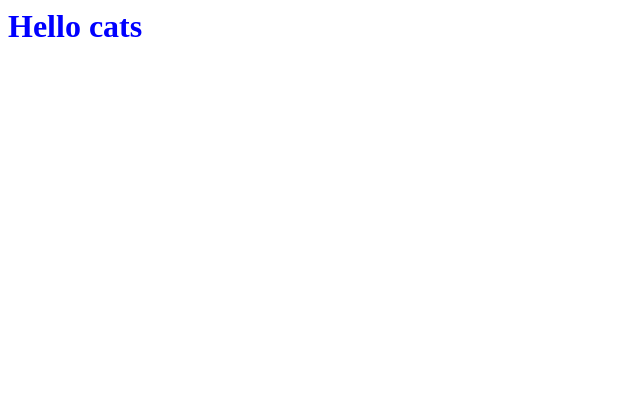
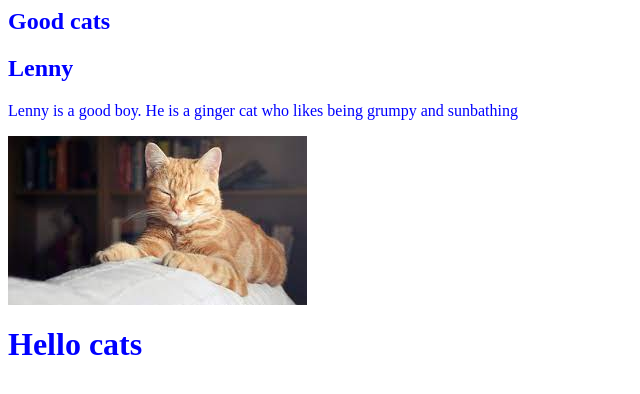
Before and after one commit to LudlowCode/webcats, a plain HTML site: page index.html in a window 1280 px wide. Shown: the whole page, without its empty margins (0-640 px from the left). Drawn offline with Linux system fonts and the light colour scheme.

Commit message:
added pic

```diff
--- a/index.html
+++ b/index.html
@@ -1,6 +1,15 @@
 <head><script src="script.js"></script>
 <link rel="stylesheet" href="style.css">
 </head>
-<body onclick = "sayHi()">
+<body>
+    <section id="good-cats">
+        <h1>Good cats</h1>
+        <h2>Lenny</h2>
+        <p>Lenny is a good boy. He is a ginger cat who likes being grumpy and sunbathing</p>
+        <img src="lenny.jfif" alt="A ginger cat snoozing">
+    </section>
+    <section id="evil-cats">
+
+    </section>
     <h1>Hello cats</h1>
 </body>
```
